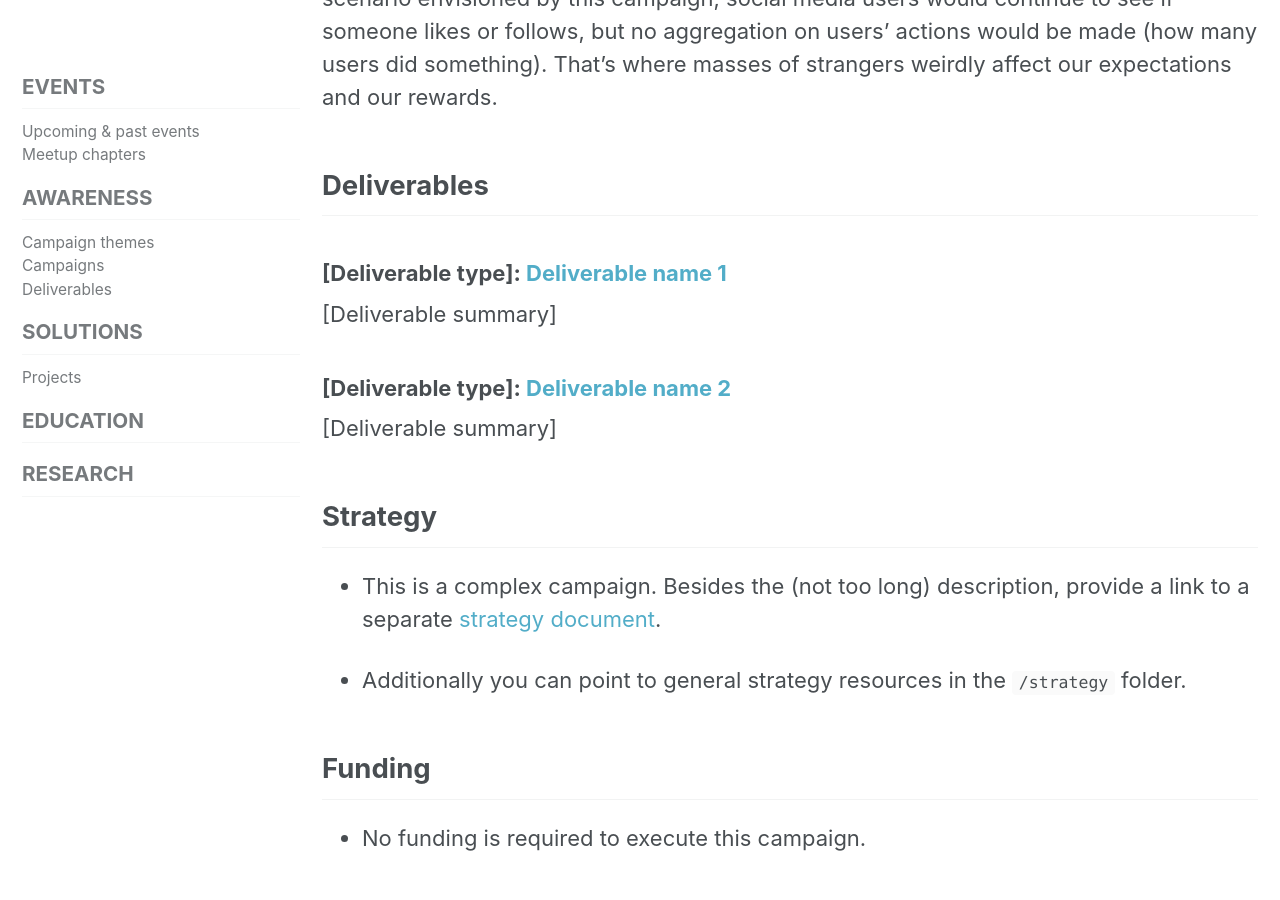
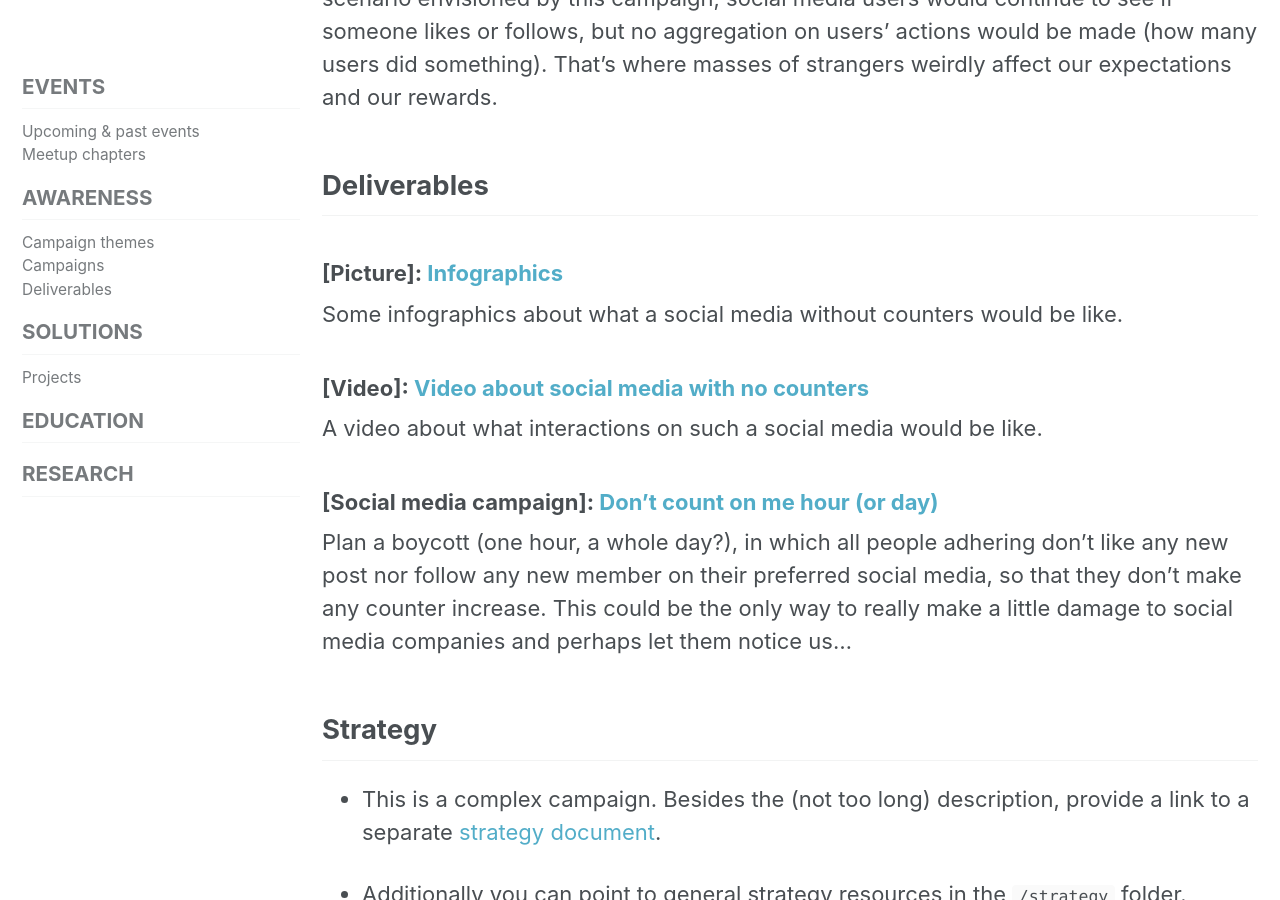
Before and after one commit to humanetech-community/community-hub, a Jekyll site: the page built from _activities/01-awareness-program/02-campaigns/07-campaign-dont-count-on-me.md, in a window 1280 px wide and 900 px high, scrolled down 2057 px. Built offline with Jekyll 4.4.1, drawn with Linux system fonts in a browser that asks for light colours; cached includes are drawn as plain includes; nearby versions of some CDN libraries.

Commit message:
Don't count on me doc updated

```diff
--- a/_activities/01-awareness-program/02-campaigns/07-campaign-dont-count-on-me.md
+++ b/_activities/01-awareness-program/02-campaigns/07-campaign-dont-count-on-me.md
@@ -88,13 +88,21 @@ No more n. of followers, n. of likes and so on. It’s a simple but powerful cha
 
 <!-- Sub-headers with the planned deliverables and their summaries. Update this later to reflect changes.  The second sub-header gives an example. -->
 
-### [Deliverable type]: [Deliverable name 1](deliverable1-url)
 
-[Deliverable summary]
 
-### [Deliverable type]: [Deliverable name 2](deliverable2-url)
 
-[Deliverable summary]
+
+### [Picture]: [Infographics](deliverable1-url)
+
+Some infographics about what a social media without counters would be like.
+
+### [Video]: [Video about social media with no counters](deliverable2-url)
+
+A video about what interactions on such a social media would be like.
+
+### [Social media campaign]: [Don't count on me hour (or day)](deliverable3-url)
+
+Plan a boycott (one hour, a whole day?), in which all people adhering don’t like any new post nor follow any new member on their preferred social media, so that they don’t make any counter increase. This could be the only way to really make a little damage to social media companies and perhaps let them notice us…
 
 ## Strategy
 
```
